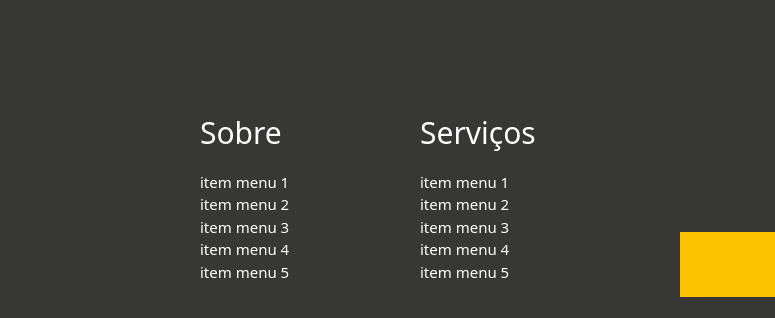
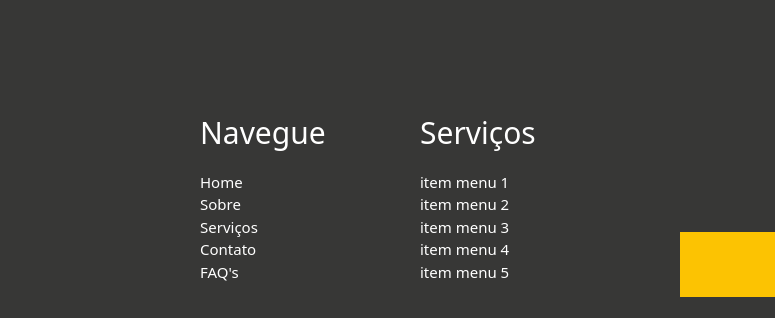
Before and after one commit to GabrielGalucio/site-basico, a plain HTML site: page index.html in a window 1280 px wide. Shown: the part 3546-3864 px from the top of the page, 0-775 px from the left. Drawn offline with nearby package versions, Linux system fonts and the light colour scheme.

Commit message:
feat: modificando itens de menu do rodapé

```diff
--- a/index.html
+++ b/index.html
@@ -194,12 +194,12 @@
 
       <div class="d-flex col-12">
         <div class="col">
-          <p class="tituloImagemSectionSeis">Sobre</p>
-          <a class="linkEstiloSectionSeis" href="/teste">item menu 1</a>
-          <a class="linkEstiloSectionSeis" href="/teste">item menu 2</a>
-          <a class="linkEstiloSectionSeis" href="/teste">item menu 3</a>
-          <a class="linkEstiloSectionSeis" href="/teste">item menu 4</a>
-          <a class="linkEstiloSectionSeis" href="/teste">item menu 5</a>
+          <p class="tituloImagemSectionSeis">Navegue</p>
+          <a class="linkEstiloSectionSeis" href="/teste">Home</a>
+          <a class="linkEstiloSectionSeis" href="/teste">Sobre</a>
+          <a class="linkEstiloSectionSeis" href="/teste">Serviços</a>
+          <a class="linkEstiloSectionSeis" href="/teste">Contato</a>
+          <a class="linkEstiloSectionSeis" href="/teste">FAQ's</a>
         </div>
         <div class="col">
           <p class="tituloImagemSectionSeis">Serviços</p>
```
